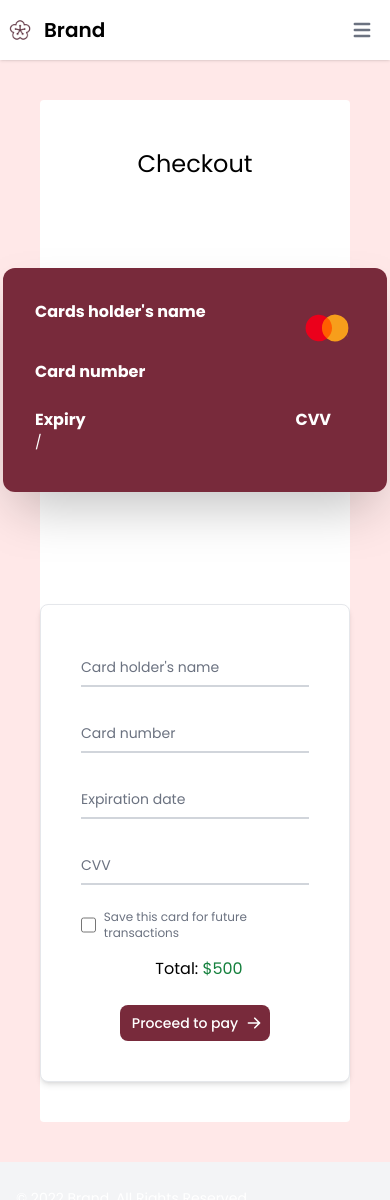
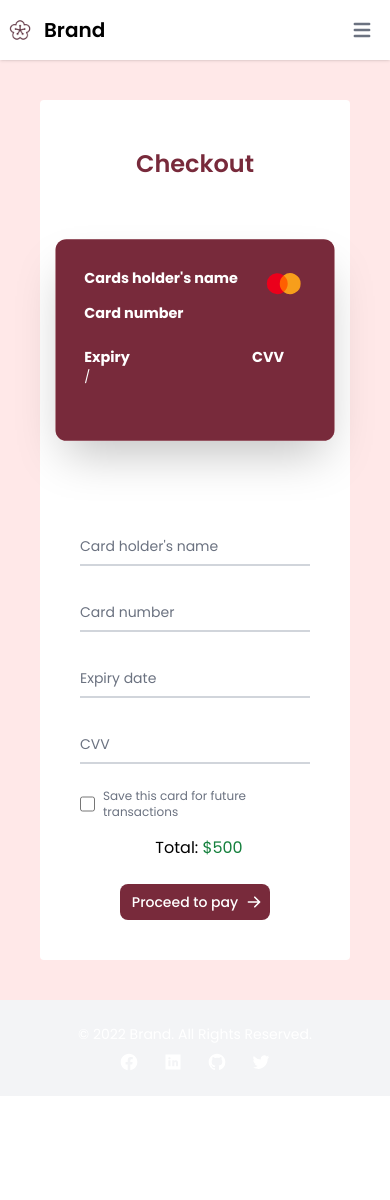
Before and after one commit to Telematica-ucol-2019/E1-7-DIG-Actividad-1, a Nuxt app: page /checkout in a window 390 px wide. Shown: the top 1200 px of the page. After the commit the page ends 1096 px from the top, so only its background shows below. Built offline with nearby package versions, Linux system fonts and the light colour scheme.

Commit message:
Fixed footer and credit card
Components are now responsive

Co-Authored-By: acovarrubias10 <54423280+acovarrubias10@users.noreply.github.com>

```diff
--- a/src/components/cards/creditCard.vue
+++ b/src/components/cards/creditCard.vue
@@ -1,6 +1,6 @@
 <template>
   <div
-    class="w-96 h-56 m-auto bg-red-100 rounded-xl relative text-white shadow-2xl transition-transform transform hover:scale-110"
+    class="w-96 h-56 m-auto bg-red-100 rounded-xl relative text-white shadow-2xl transition-transform transform hover:scale-110 max-sm:scale-90"
   >
     <div class="relative object-cover w-full h-full rounded-xl bg-wine">
       <div class="w-full px-8 absolute top-8">
@@ -10,7 +10,7 @@
             <p class="font-medium">{{ card.holdersName }}</p>
           </div>
           <svg
-            class="w-14 h-14"
+            class="w-1/5 h-1/5"
             xmlns="http://www.w3.org/2000/svg"
             width="2.11676in"
             height="1.5in"
@@ -66,8 +66,7 @@
             <div class="">
               <p class="font-bold">Expiry</p>
               <p class="tracking-wider text-sm">
-                {{ card.expiryDate }} /
-                {{ card.expiryDate }}
+                {{ card.expiryDate }}/{{ card.expiryDate }}
               </p>
             </div>
 
--- a/src/components/cards/payment.vue
+++ b/src/components/cards/payment.vue
@@ -1,6 +1,6 @@
 <template>
   <div
-    class="bg-white rounded-lg border border-white-200 shadow-md dark:bg-white-800 dark:border-white-700 flex items-center justify-center max-w-xs"
+    class="bg-white rounded-lg border border-white-200 shadow-md dark:bg-white-800 dark:border-white-700 flex items-center justify-center max-w-xs formulario"
   >
     <form class="p-10">
       <div class="relative z-0 mb-6 w-full group">
@@ -45,8 +45,8 @@
         <div class="relative z-0 mb-6 w-full group">
           <input
             type="text"
-            name="floating_expiration_date"
-            id="floating_expiration_date"
+            name="floating_expiry_date"
+            id="floating_expiry_date"
             class="block py-2.5 px-0 w-full text-sm text-crimsom-ua bg-transparent border-0 border-b-2 border-gray-300 appearance-none dark:border-gray-400 dark:focus:border-wine focus:outline-none focus:ring-0 focus:border-wine peer"
             placeholder=" "
             required
@@ -54,9 +54,9 @@
             @input="changeExpiryDateValue"
           />
           <label
-            for="floating_expiration_date"
+            for="floating_expiry_date"
             class="peer-focus:font-medium absolute text-sm text-gray-500 dark:text-gray-400 duration-300 transform -translate-y-6 scale-75 top-3 -z-10 origin-[0] peer-focus:left-0 peer-focus:text-wine peer-focus:dark:text-wine peer-placeholder-shown:scale-100 peer-placeholder-shown:translate-y-0 peer-focus:scale-75 peer-focus:-translate-y-6"
-            >Expiration date</label
+            >Expiry date</label
           >
         </div>
         <div class="relative z-0 mb-6 w-full group">
@@ -161,4 +161,10 @@ export default {
   },
 };
 </script>
-<style></style>
+<style>
+@media (max-width: 640px) {
+  .formulario {
+    display: contents;
+  }
+}
+</style>
--- a/src/components/footer.vue
+++ b/src/components/footer.vue
@@ -84,12 +84,14 @@
         </div>
       </div> -->
     <div
-      class="py-6 px-4 bg-gray-100 dark:bg-wine md:flex md:items-center md:justify-between"
+      class="py-4 px-4 bg-gray-100 dark:bg-wine md:flex md:items-center md:justify-between"
     >
-      <span class="text-sm text-white sm:text-center"
-        >© {{ new Date().getFullYear() }} {{ company }}. All Rights Reserved.
-      </span>
-      <div class="flex mt-4 space-x-6 sm:justify-center md:mt-0">
+      <div class="flex my-2 max-sm:justify-center">
+        <span class="text-sm text-white sm:text-center"
+          >© {{ new Date().getFullYear() }} {{ company }}. All Rights Reserved.
+        </span>
+      </div>
+      <div class="flex my-2 space-x-6 max-sm:justify-center">
         <a
           :href="'https://facebook.com/' + company"
           class="text-white hover:text-brink-pink"
--- a/src/pages/checkout.vue
+++ b/src/pages/checkout.vue
@@ -4,23 +4,19 @@
       class="grid grid-cols-1 bg-white m-10 rounded items-center justify-center"
     >
       <div class="grid items-center justify-center py-12">
-        <h1 class="text-2xl">Checkout</h1>
+        <h1 class="text-2xl text-wine font-semibold">Checkout</h1>
       </div>
       <div
         class="grid grid-cols-1 xl:grid-cols-2 gap-8 items-center justify-center xl:h-screen"
       >
         <div class="flex items-center justify-center">
-          <div class="py-10">
-            <CardsCreditCard :card="card" />
-          </div>
+          <CardsCreditCard :card="card" />
         </div>
         <div class="flex items-center justify-center">
-          <div class="py-10">
-            <CardsPayment
-              v-model:card="card"
-              v-on:input="card = $event.target.value"
-            />
-          </div>
+          <CardsPayment
+            v-model:card="card"
+            v-on:input="card = $event.target.value"
+          />
         </div>
       </div>
     </div>
```
